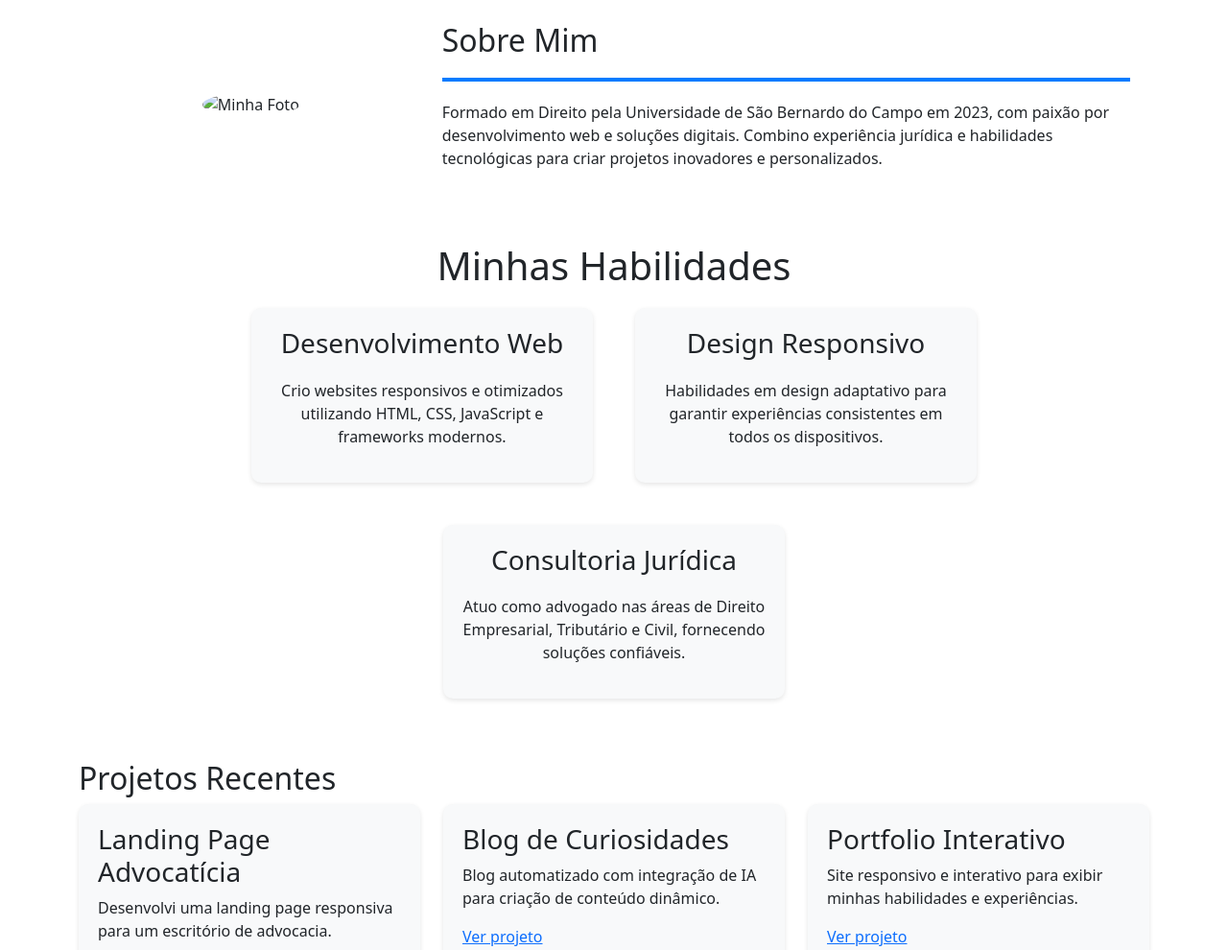
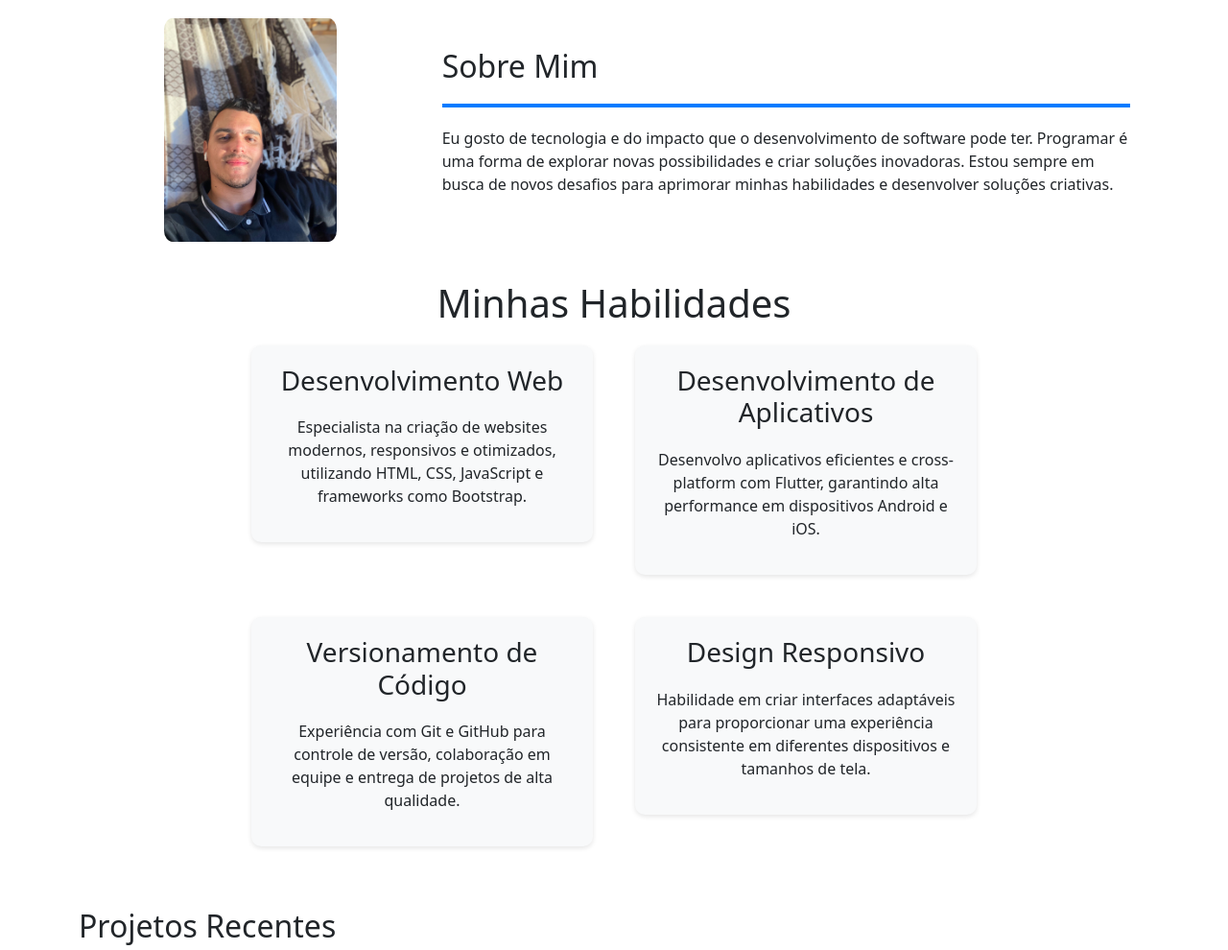
Before and after one commit to LucasS059/Portfolio-, a plain HTML site: page html/index.html in a window 1280 px wide. Shown: the part 392-1382 px from the top of the page at 96% size. Drawn offline with nearby package versions, Linux system fonts and the light colour scheme.

Commit message:
atualização de conteudo

```diff
--- a/css/index.css
+++ b/css/index.css
@@ -57,24 +57,24 @@ body {
     margin: 20px 0;
 }
 
-.servicos {
+.minhas-habilidades {
     text-align: center;
     margin: 40px 0;
 }
 
-.servicos h1,
-.servicos h3 {
+.minhas-habilidades h1,
+.minhas-habilidades h3 {
     margin-bottom: 20px;
 }
 
-.servicos .cards-container {
+.minhas-habilidades .cards-container {
     display: flex;
     flex-wrap: wrap;
     gap: 20px;
     justify-content: center;
 }
 
-.servico-card {
+.geral-card {
     background: #f8f9fa;
     padding: 20px;
     border-radius: 10px;
@@ -82,7 +82,7 @@ body {
     transition: transform 0.3s;
 }
 
-.servico-card:hover {
+.geral-card:hover {
     transform: scale(1.05);
 }
 
@@ -99,8 +99,8 @@ body {
 }
 
 .sobre-mim .foto {
-    max-width: 300px;
-    border-radius: 50%;
+    max-width: 180px;
+    border-radius: 5%;
 }
 
 .sobre-mim .descricao-pessoal {
--- a/html/index.html
+++ b/html/index.html
@@ -18,11 +18,10 @@
         <div class="container">
             <div class="hero-content text-center">
                 <div class="logo mb-4">
-                    <img src="/Images/logo.jpeg" alt="Logo" class="img-fluid">
+                    <img src="/assets/Images/logo.jpeg" alt="Logo" class="img-fluid" width="200">
                 </div>
                 <h1>Bem-vindo ao Meu Portfólio</h1>
-                <p>Sou Francisco Arnaldo Sales Barboza, desenvolvedor web e advogado com foco em soluções criativas e
-                    eficazes.</p>
+                <p>Sou Lucas Silva Barboza, desenvolvedor frontend e backend.</p>
                 <a href="#projetos" class="botao">Veja meus projetos</a>
             </div>
         </div>
@@ -33,63 +32,78 @@
     <main class="container">
         <section class="sobre-mim">
             <div class="foto-container">
-                <img src="/Images/perfil.jpg" alt="Minha Foto" class="foto">
+                <img src="/assets/Images/perfil.jpg" alt="Minha Foto" class="foto">
             </div>
             <div class="descricao-pessoal">
                 <h2>Sobre Mim</h2>
                 <div class="barra-azul-2"></div>
-                <p>Formado em Direito pela Universidade de São Bernardo do Campo em 2023, com paixão por desenvolvimento
-                    web e soluções digitais. Combino experiência jurídica e habilidades tecnológicas para criar projetos
-                    inovadores e personalizados.</p>
+                <p>Eu gosto de tecnologia e do impacto que o desenvolvimento de software pode ter. Programar é uma forma de explorar novas
+                possibilidades e criar soluções inovadoras. Estou sempre em busca de novos desafios para aprimorar minhas habilidades e
+                desenvolver soluções criativas.</p>
             </div>
         </section>
 
-        <section class="servicos" id="habilidades">
+        <section class="minhas-habilidades" id="habilidades">
             <h1>Minhas Habilidades</h1>
             <div class="cards-container row">
+                <!-- Card: Desenvolvimento Web -->
                 <div class="col-md-12 col-sm-12 col-lg-4 mb-4">
-                    <div class="servico-card">
+                    <div class="geral-card">
                         <h3>Desenvolvimento Web</h3>
-                        <p>Crio websites responsivos e otimizados utilizando HTML, CSS, JavaScript e frameworks
-                            modernos.</p>
+                        <p>Especialista na criação de websites modernos, responsivos e otimizados, utilizando HTML, CSS,
+                            JavaScript e frameworks como Bootstrap.</p>
                     </div>
                 </div>
+
+                <!-- Card: Desenvolvimento de Aplicativos -->
                 <div class="col-md-12 col-sm-12 col-lg-4 mb-4">
-                    <div class="servico-card">
-                        <h3>Design Responsivo</h3>
-                        <p>Habilidades em design adaptativo para garantir experiências consistentes em todos os
-                            dispositivos.</p>
+                    <div class="geral-card">
+                        <h3>Desenvolvimento de Aplicativos</h3>
+                        <p>Desenvolvo aplicativos eficientes e cross-platform com Flutter, garantindo alta performance em
+                            dispositivos Android e iOS.</p>
                     </div>
                 </div>
+
+                <!-- Card: Versionamento com Git -->
                 <div class="col-md-12 col-sm-12 col-lg-4 mb-4">
-                    <div class="servico-card">
-                        <h3>Consultoria Jurídica</h3>
-                        <p>Atuo como advogado nas áreas de Direito Empresarial, Tributário e Civil, fornecendo soluções
-                            confiáveis.</p>
+                    <div class="geral-card">
+                        <h3>Versionamento de Código</h3>
+                        <p>Experiência com Git e GitHub para controle de versão, colaboração em equipe e entrega de projetos de
+                            alta qualidade.</p>
+                    </div>
+                </div>
+
+                <!-- Card: Design Responsivo -->
+                <div class="col-md-12 col-sm-12 col-lg-4 mb-4">
+                    <div class="geral-card">
+                        <h3>Design Responsivo</h3>
+                        <p>Habilidade em criar interfaces adaptáveis para proporcionar uma experiência consistente em diferentes
+                            dispositivos e tamanhos de tela.</p>
                     </div>
                 </div>
             </div>
         </section>
 
+
         <section class="projetos" id="projetos">
             <h2>Projetos Recentes</h2>
             <div class="cards-container row">
                 <div class="col-md-12 col-sm-12 col-lg-4 mb-4">
-                    <div class="servico-card">
+                    <div class="geral-card">
                         <h3>Landing Page Advocatícia</h3>
                         <p>Desenvolvi uma landing page responsiva para um escritório de advocacia.</p>
                         <a href="#" class="botao">Ver projeto</a>
                     </div>
                 </div>
                 <div class="col-md-12 col-sm-12 col-lg-4 mb-4">
-                    <div class="servico-card">
+                    <div class="geral-card">
                         <h3>Blog de Curiosidades</h3>
                         <p>Blog automatizado com integração de IA para criação de conteúdo dinâmico.</p>
                         <a href="#" class="botao">Ver projeto</a>
                     </div>
                 </div>
                 <div class="col-md-12 col-sm-12 col-lg-4 mb-4">
-                    <div class="servico-card">
+                    <div class="geral-card">
                         <h3>Portfolio Interativo</h3>
                         <p>Site responsivo e interativo para exibir minhas habilidades e experiências.</p>
                         <a href="#" class="botao">Ver projeto</a>
@@ -106,15 +120,11 @@
                         <p>Quer saber mais sobre meu trabalho ou colaborar em um projeto? Entre em contato!</p>
                         <div class="info-item d-flex align-items-center mb-2">
                             <i class="bi bi-geo-alt-fill me-2" style="font-size: 1.5rem;"></i>
-                            <address>Rua Orense, 41 - Diadema, SP</address>
-                        </div>
-                        <div class="info-item d-flex align-items-center mb-2">
-                            <i class="bi bi-telephone-fill me-2" style="font-size: 1.5rem;"></i>
-                            <p>(11) 4308-5286</p>
+                            <address>Diadema, SP</address>
                         </div>
                         <div class="info-item d-flex align-items-center mb-2">
                             <i class="bi bi-envelope-fill me-2" style="font-size: 1.5rem;"></i>
-                            <p>contato@exemplo.com</p>
+                            <p>Lucasbarboza299@gmail.com</p>
                         </div>
                     </div>
                     <div class="formulario col-12 col-md-6">
@@ -139,10 +149,9 @@
 
     <footer class="footer">
         <div class="container">
-            <p class="mb-2">&copy; 2025 Francisco Arnaldo Sales Barboza | Todos os direitos reservados</p>
+            <p class="mb-2">&copy; 2025 Lucas Silva Barboza | Todos os direitos reservados</p>
             <p class="mb-0">
-                Rua Orense, 41 - 10º ANDAR - Diadema - SP, 09920-590 | Telefone: (11) 4308-5286 | E-mail:
-                contato@exemplo.com
+                Diadema - SP | E-mail: Lucasbarboza299@gmail.com
             </p>
         </div>
     </footer>
```
Also changed, not shown: assets/Images/logo.jpeg (added), assets/Images/perfil.jpg (added).
